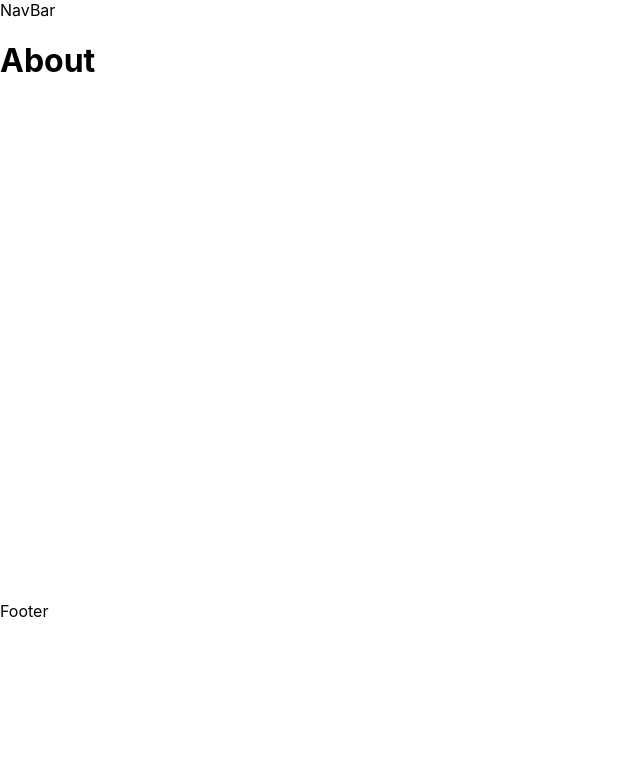
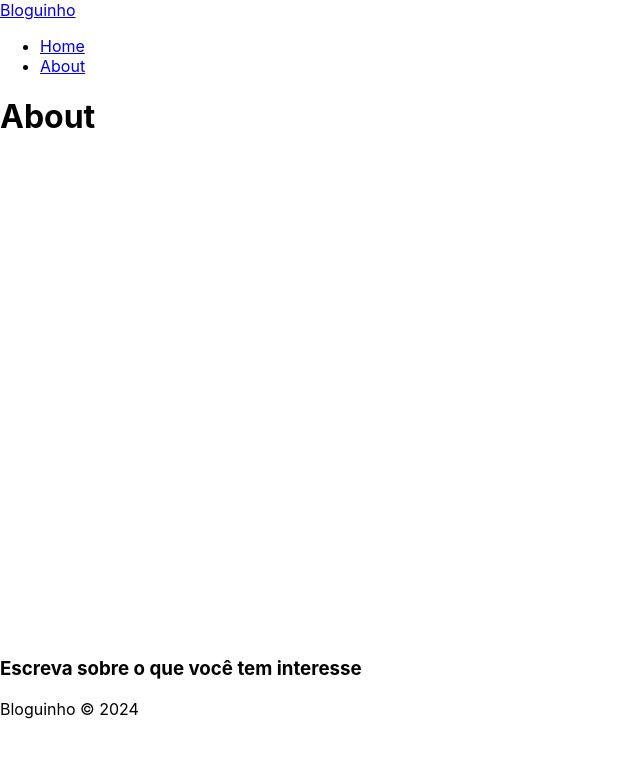
Before and after one commit to Setoue/bloguinho, a React (Create React App) app: page /about in a window 1280 px wide. Shown: the top 758 px of the page, without its empty margins (0-640 px from the left). Built offline with nearby package versions, Linux system fonts and the light colour scheme.

Commit message:
refactor: implement footer and navbar

```diff
--- a/src/App.js
+++ b/src/App.js
@@ -8,16 +8,16 @@ import Footer from "./components/Footer/Footer";
 function App() {
   return (
     <div className="App">
-      <NavBar />
       <BrowserRouter>
+        <NavBar />
         <div className="container">
           <Routes>
             <Route path="/" element={<Home />} />
             <Route path="/about" element={<About />} />
           </Routes>
         </div>
+        <Footer />
       </BrowserRouter>
-      <Footer />
     </div>
   );
 }
--- a/src/components/Footer/Footer.jsx
+++ b/src/components/Footer/Footer.jsx
@@ -1,7 +1,12 @@
 import styles from "./Footer.module.css";
 
 const Footer = () => {
-  return <div>Footer</div>;
+  return (
+    <footer>
+      <h3>Escreva sobre o que você tem interesse</h3>
+      <p>Bloguinho &copy; 2024</p>
+    </footer>
+  );
 };
 
 export default Footer;
--- a/src/components/NavBar/NavBar.jsx
+++ b/src/components/NavBar/NavBar.jsx
@@ -1,7 +1,22 @@
 import styles from "./NavBar.module.css";
+import { NavLink } from "react-router-dom";
 
 const NavBar = () => {
-  return <div>NavBar</div>;
+  return (
+    <nav>
+      <NavLink to="/">
+        <span>Bloguinho</span>
+      </NavLink>
+      <ul>
+        <li>
+          <NavLink to="/">Home</NavLink>
+        </li>
+        <li>
+          <NavLink to="/about">About</NavLink>
+        </li>
+      </ul>
+    </nav>
+  );
 };
 
 export default NavBar;
```
